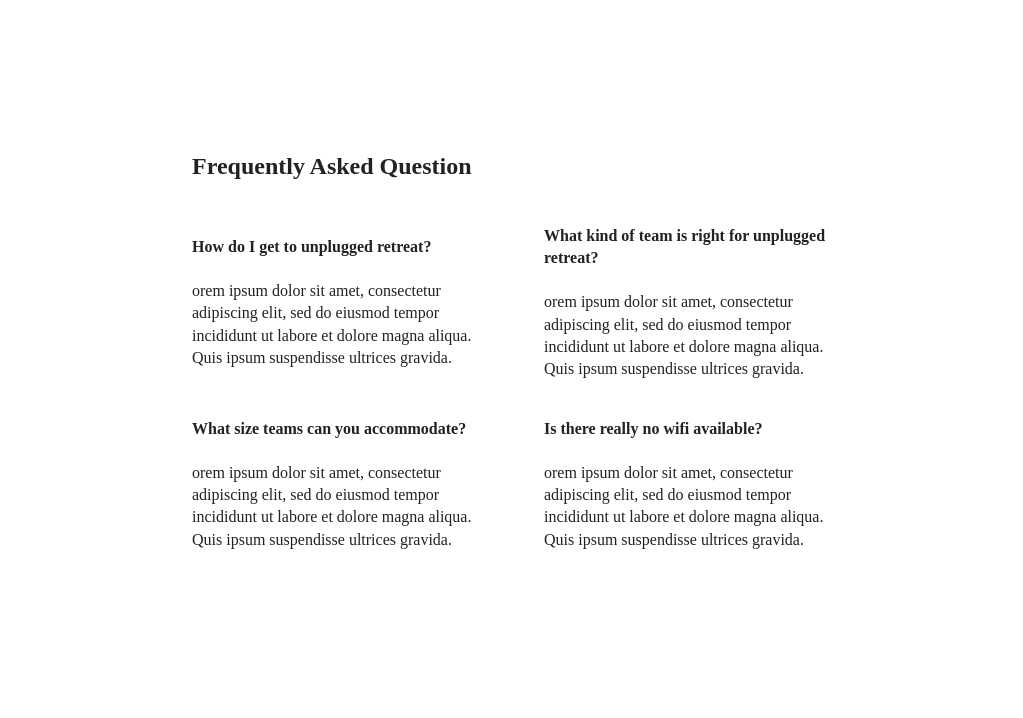
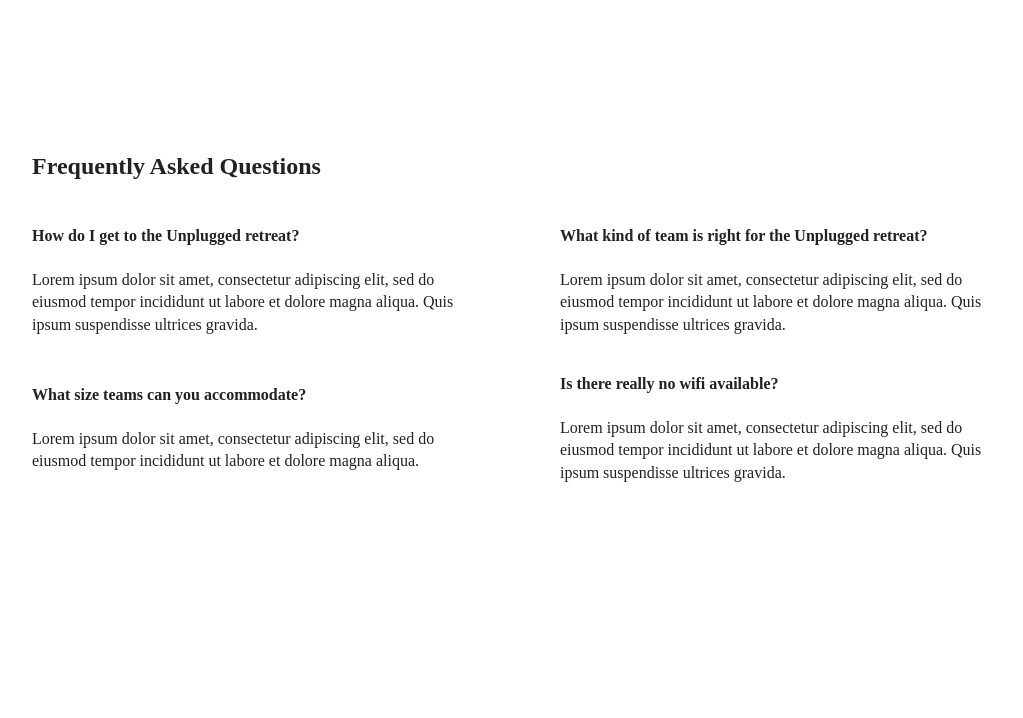
Before and after one commit to Nasirkhan294/unplugged-retreat-website, a website: page faq/index.html in a window 1280 px wide. Shown: the part 90-808 px from the top of the page, without its empty margins (128-1151 px from the left). Drawn offline with Linux system fonts and the light colour scheme.

Commit message:
Added Desktop @media property to css stylesheet

```diff
--- a/css/main.css
+++ b/css/main.css
@@ -481,6 +481,64 @@ textarea {
 
   }
 
+  @media only screen and (min-width: 1200px) {
+    /* Desktop styles here */
+
+    /*General styles */
+    .content-wrapper {
+      max-width: 960px;
+    }
+
+    /* Hero Area */
+    .hero-area h1 {
+      width: 60%;
+    }
+
+    /* Aside */
+    aside .content-wrapper {
+      justify-content: space-around;
+    }
+
+    aside .content-wrapper .form-description,
+    aside .content-wrapper .form {
+      width: 30%;
+    }
+
+    /* Features */
+
+  .features h2 {
+    width: 90%;
+  }
+
+  .features article {
+    flex-basis: 33%;
+  }
+
+    /* Reviews */
+    .reviews article div {
+      width: 42%;
+    }
+
+    /* ==========================================================================
+     About Page
+     ========================================================================== */
+
+     .mission h2,
+     .contact-section .content-wrapper h2 {
+       width: 95%;
+     }
+
+    /* ==========================================================================
+     FAQ Page
+     ========================================================================== */
+
+    .faq h2 {
+      width: 100%;
+    }
+
+  }
+
+
 @media print,
   (-webkit-min-device-pixel-ratio: 1.25),
   (min-resolution: 1.25dppx),
--- a/faq/index.html
+++ b/faq/index.html
@@ -3,7 +3,7 @@
 
 <head>
   <meta charset="utf-8">
-  <title></title>
+  <title>Unplugged Retreat | FAQ</title>
   <meta name="description" content="">
   <meta name="viewport" content="width=device-width, initial-scale=1">
 
@@ -43,37 +43,29 @@
 
   <main class="faq">
     <div class="content-wrapper">
-      <h2>Frequently Asked Question</h2>
+      <h2>Frequently Asked Questions</h2>
       <div class="faq-content">
-        <h4>How do I get to unplugged retreat?</h4>
-        <p>
-          orem ipsum dolor sit amet, consectetur adipiscing elit, sed do eiusmod tempor incididunt ut
-          labore et dolore magna aliqua. Quis ipsum suspendisse ultrices gravida.
-        </p>
+        <h4>How do I get to the Unplugged retreat?</h4>
+        <p>Lorem ipsum dolor sit amet, consectetur adipiscing elit, sed do eiusmod tempor incididunt ut labore et
+          dolore magna aliqua. Quis ipsum suspendisse ultrices gravida.</p>
       </div>
       <div class="faq-content">
-        <h4>What kind of team is right for unplugged retreat?</h4>
-        <p>
-          orem ipsum dolor sit amet, consectetur adipiscing elit, sed do eiusmod tempor incididunt ut
-          labore et dolore magna aliqua. Quis ipsum suspendisse ultrices gravida.
-        </p>
+        <h4>What kind of team is right for the Unplugged retreat?</h4>
+        <p>Lorem ipsum dolor sit amet, consectetur adipiscing elit, sed do eiusmod tempor incididunt ut labore et
+          dolore magna aliqua. Quis ipsum suspendisse ultrices gravida.</p>
       </div>
       <div class="faq-content">
         <h4>What size teams can you accommodate?</h4>
-        <p>
-          orem ipsum dolor sit amet, consectetur adipiscing elit, sed do eiusmod tempor incididunt ut
-          labore et dolore magna aliqua. Quis ipsum suspendisse ultrices gravida.
-        </p>
+        <p>Lorem ipsum dolor sit amet, consectetur adipiscing elit, sed do eiusmod tempor incididunt ut labore et
+          dolore magna aliqua.</p>
       </div>
       <div class="faq-content">
         <h4>Is there really no wifi available?</h4>
-        <p>
-         orem ipsum dolor sit amet, consectetur adipiscing elit, sed do eiusmod tempor incididunt ut
-         labore et dolore magna aliqua. Quis ipsum suspendisse ultrices gravida.
-       </p>
+        <p>Lorem ipsum dolor sit amet, consectetur adipiscing elit, sed do eiusmod tempor incididunt ut labore et
+          dolore magna aliqua. Quis ipsum suspendisse ultrices gravida. </p>
       </div>
     </div> <!-- faq content wrapper ends -->
-  </main>  <!-- main wrapper -->
+  </main>
 
   <footer>
     <div class="content-wrapper">
```
Also changed, not shown: about/index.html (+1 -1 lines).
